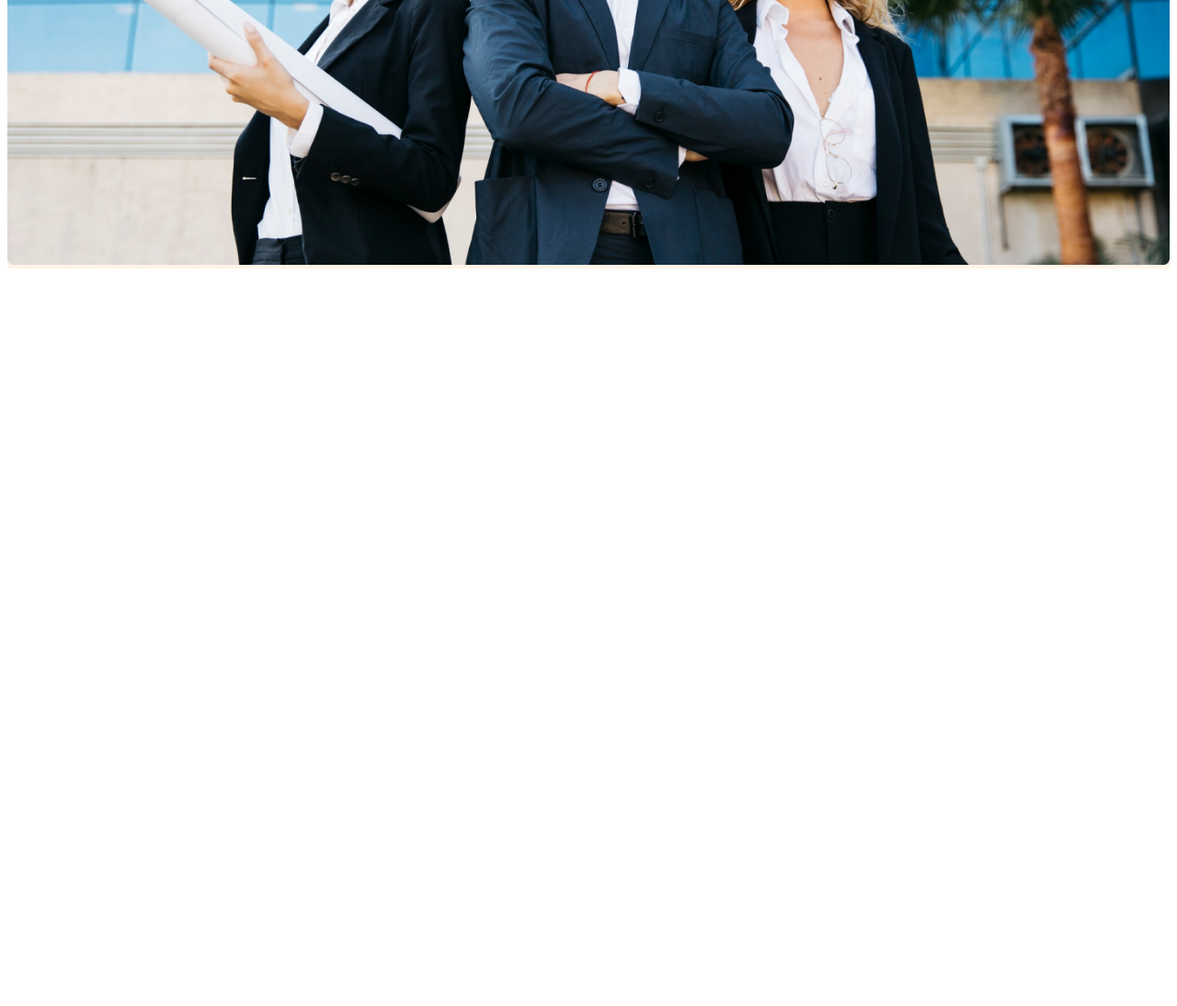
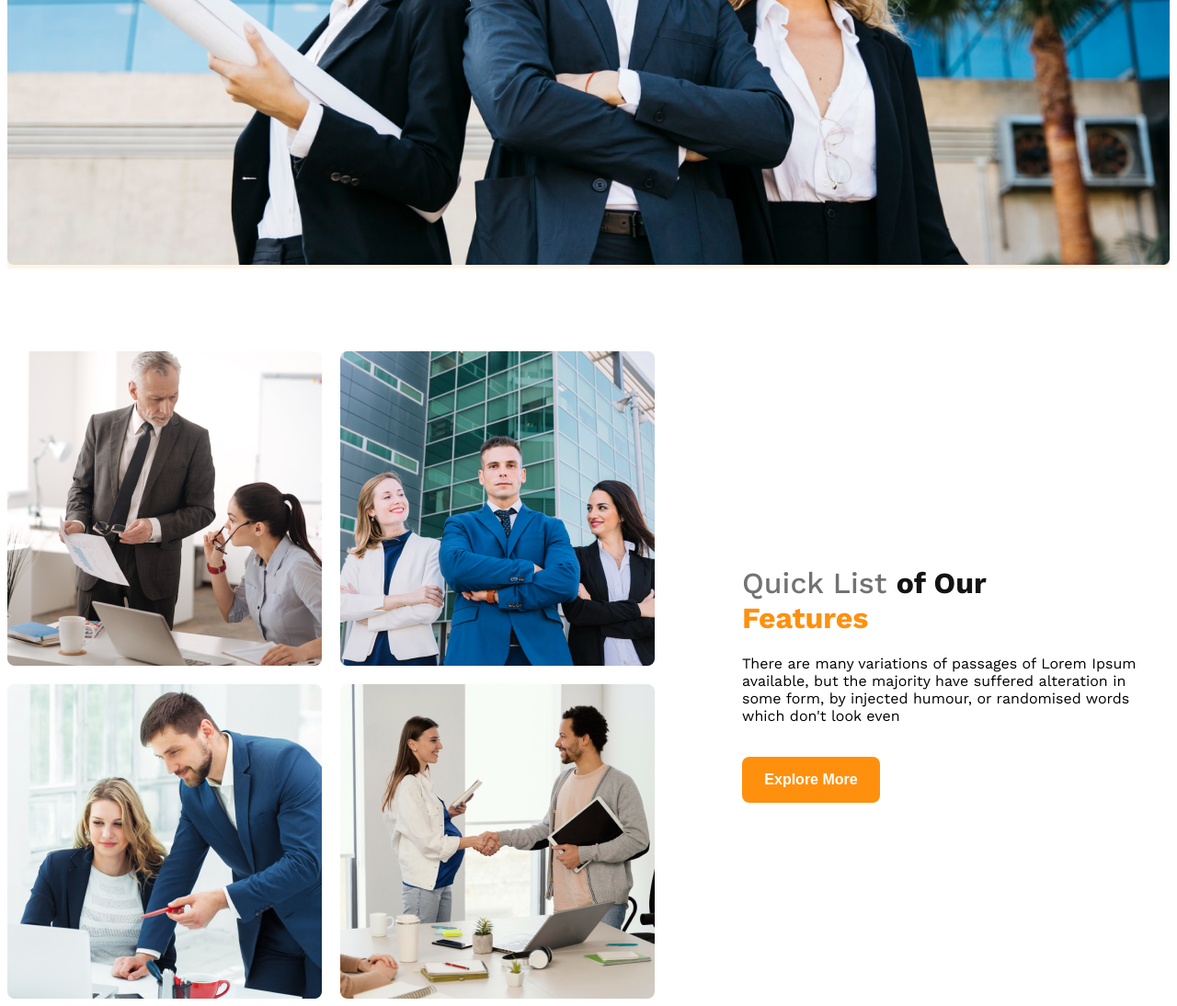
Before and after one commit to Rafiul-Ovi/G3_Architect_Model, a plain HTML site: page index.html in a window 1280 px wide. Shown: the part 880-1974 px from the top of the page at 92% size. Before the commit the page ends 1180 px from the top, so only its background shows below. Drawn offline with nearby package versions, Linux system fonts and the light colour scheme.

```diff
--- a/index.html
+++ b/index.html
@@ -27,7 +27,19 @@
         </div>
     </header>
     <main>
-
+        <section class="sec-1 display-flex">
+            <div class="image-container">
+                <img src="images/team1.png" alt="">
+                <img src="images/team2.png" alt="">
+                <img src="images/team3.png" alt="">
+                <img src="images/team4.png" alt="">
+            </div>
+            <div class="features">
+                <h4 class="features-title"><span class="dark-3" id="Quick-list">Quick List </span> <span class="dark-1" id="Our"> of Our</span> <br> <span class="text-orange" id="Feature">Features</span></h4>
+                <p class="features-description">There are many variations of passages of Lorem Ipsum available, but the majority have suffered alteration in some form, by injected humour, or randomised words which don't look even</p>
+                <button class="btn-primary btn-text">Explore More</button>
+            </div>
+        </section>
     </main>
     <footer>
 
--- a/styles/architect.css
+++ b/styles/architect.css
@@ -36,6 +36,11 @@
     font-weight: 600;
     padding: 10px 20px;
 }
+.btn-primary:hover{
+    color: black;
+    cursor: pointer;
+}
+
 
 
 /* header styles */
@@ -47,6 +52,13 @@
 /* shared styles */
 .display-flex{
     display: flex;
+}
+main{
+    max-width: 1440px;
+    margin: 0 auto;
+}
+main > section{
+    margin-top: 90px;
 }
 
 
@@ -75,6 +87,7 @@
     max-width: 1440px;
     margin: 0 auto;
 }
+
 .banner-content{
     text-align: center;
     margin: 0 auto;
@@ -94,9 +107,51 @@
 }
 
 
+/* main styles */
+.sec-1{
+    align-items: center;
+}
+.image-container{
+    display: grid;
+    grid-template-columns: repeat(2, 1fr);
+    gap: 20px;
+}
+.features{
+    margin-left: 80px;
+    max-width: 530px;
+    /* border: 1px solid tomato; */
+    padding: 15px;
+}
+.features-description{
+    margin-top: 20px;
+    margin-bottom: 35px;
+}
+#Quick-list{
+    font-size: 2rem;
+    font-weight: 500;
+}
+#Our{
+    font-size: 2rem;
+    font-weight: 700;
+}
+#Feature{
+    font-size: 2rem;
+    font-weight: 700;
+}
+
+
 /* responsive media query */
 @media screen and (max-width: 576px) {
-    .navbar, .nav-links{
+    .navbar, .nav-links, .sec-1{
         flex-direction: column;
     }
+    .nav-links{
+        padding: 0px;
+    }
+    .image-container{
+        grid-template-columns: repeat(1, 1fr);
+    }
+    .features{
+        margin-left: 20px;
+    }
 }
```
Also changed, not shown: 1 other file.
